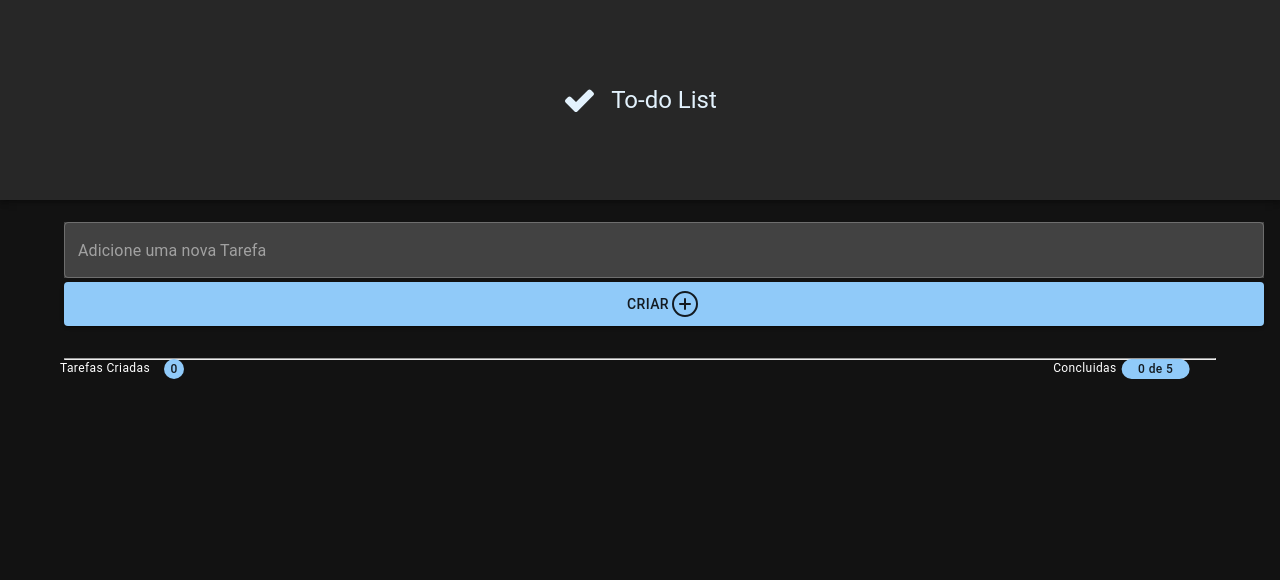
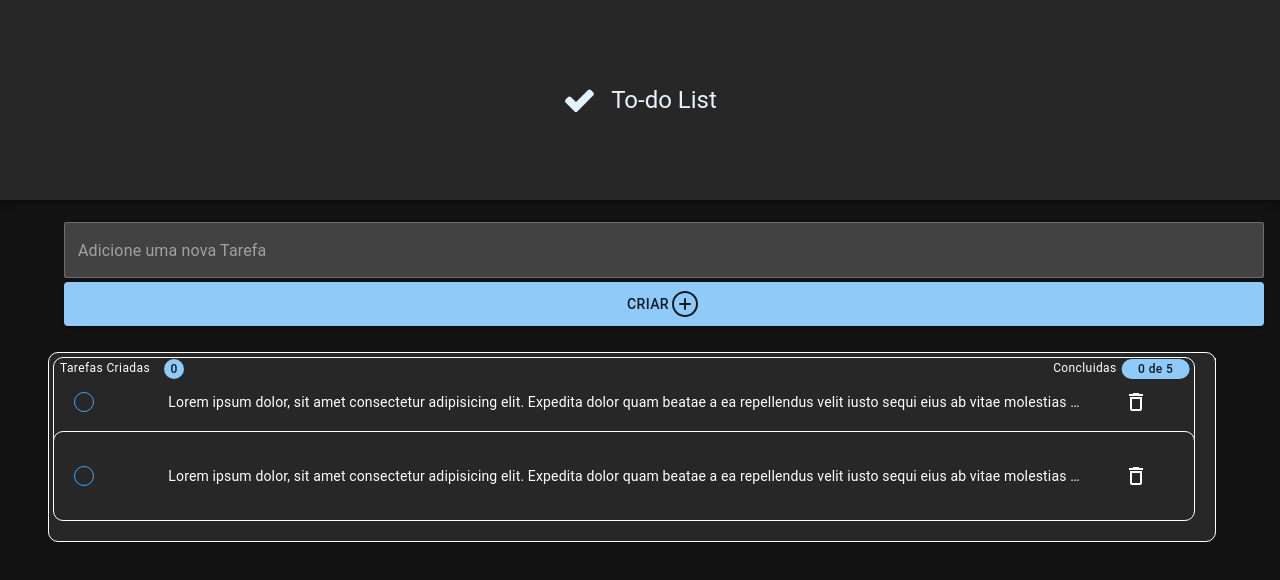
Before and after one commit to oFerrari/APP_To-do_List, a React (Vite) app: page / in a window 1280 px wide. Shown: the top 580 px of the page. Built offline with nearby package versions, Linux system fonts and the light colour scheme; data requests are answered from the project's data file.

Commit message:
⚡️ Subindo projeto

```diff
--- a/db.json
+++ b/db.json
@@ -2,12 +2,12 @@
     "tasks": [
         {
             "id":1,
-            "description" : "Tarefa 1",
+            "description" : "Lorem ipsum dolor, sit amet consectetur adipisicing elit. Expedita dolor quam beatae a ea repellendus velit iusto sequi eius ab vitae molestias autem illum ut alias, aspernatur tenetur perspiciatis odit.",
             "done" : false
         },
         {
             "id":2,
-            "description" : "Tarefa 2",
+            "description" : "Lorem ipsum dolor, sit amet consectetur adipisicing elit. Expedita dolor quam beatae a ea repellendus velit iusto sequi eius ab vitae molestias autem illum ut alias, aspernatur tenetur perspiciatis odit.",
             "done" : true
         }
     ]
--- a/src/components/CardList/index.tsx
+++ b/src/components/CardList/index.tsx
@@ -1,22 +1,40 @@
-import { Checkbox, Grid, IconButton, Typography } from "@mui/material";
-import DeleteOutlinedIcon from '@mui/icons-material/DeleteForeverSharp';
+import { Grid, IconButton, Typography } from "@mui/material";
 import CheckButton from "../CheckButton";
 import { Task } from "../../Types";
+import DeleteOutlinedIcon from '@mui/icons-material/DeleteOutlined';
 
-type TasksProps ={
-    tasks : Task[],
-    inputValue: string;
+type TasksProps = {
+    tasks: Task[],
 }
 
-export function CardList({tasks}: TasksProps) {
+export function CardList({ tasks }: TasksProps) {
 
     return (
         <>
+
+
+            <Grid container spacing={2} sx={{
+                padding: '20px',
+                border: '1px solid #fff',
+                background: '#272727',
+                borderRadius: '10px',
+                paddingBottom: '20px'
+            }}>
+
+
+
+
+
+
+
+
             {tasks.map((task) => (
                 <Grid container wrap="nowrap" spacing={2} sx={{
                     padding: '20px',
-                background:'#272727',
-                borderRadius:'10px'
+                    border: '1px solid #fff',
+                    background: '#272727',
+                    borderRadius: '10px',
+                    paddingBottom: '20px'
                 }}>
                     <Grid container wrap="nowrap" spacing={4} alignItems="center">
 
@@ -45,6 +63,7 @@ export function CardList({tasks}: TasksProps) {
 
                 </Grid>
             ))}
+ </Grid>
         </>
     )
 }
--- a/src/pages/Home/index.tsx
+++ b/src/pages/Home/index.tsx
@@ -1,4 +1,4 @@
-import { AppBar, Badge, Button,Container, Grid, TextField, Toolbar, Typography, colors, useTheme } from "@mui/material";
+import { AppBar, Badge, Button, CircularProgress, Container, Grid, TextField, Toolbar, Typography, colors, useTheme } from "@mui/material";
 import CssBaseline from '@mui/material/CssBaseline';
 import { CheckFat, PlusCircle } from "@phosphor-icons/react";
 
@@ -7,6 +7,7 @@ import { CheckFat, PlusCircle } from "@phosphor-icons/react";
 import { ChangeEvent, useEffect, useState } from "react";
 import { CardList } from "../../components/CardList";
 import { Task } from "../../Types";
+import { getAll } from "../../services/api";
 
 //import { Dados } from "../../services/api";
 
@@ -14,13 +15,19 @@ export function Home() {
 
     //const theme = useTheme()
     const [tasks, setTasks] = useState<Task[]>([])
+    const [isLoading, setIsLoading] = useState<Boolean>(false)
     const [inputValue, setInputValue] = useState('');
 
     useEffect(() => {
-
+        async function listTasks() {
+            setIsLoading(true)
+            setTasks(await getAll())
+            setIsLoading(false)
+        }
+        listTasks()
     }, [])
 
-    const handleInputChange = (event:ChangeEvent<HTMLInputElement>) => {
+    const handleInputChange = (event: ChangeEvent<HTMLInputElement>) => {
         setInputValue(event.target.value);
     };
 
@@ -30,7 +37,7 @@ export function Home() {
             description: inputValue,
             done: false,
         };
-        setTasks((prevTasks:Task[]) => [...prevTasks, newTask]);
+        setTasks((prevTasks: Task[]) => [...prevTasks, newTask]);
         setInputValue('');
     };
 
@@ -124,17 +131,19 @@ export function Home() {
 
 
                 <article>
-
-                </article>
                     <Container maxWidth="lg" sx={{ paddingTop: '100px', paddingBottom: '20px' }}>
                         <hr />
 
-                    <CardList tasks={[]} inputValue={inputValue}/>
+                        {isLoading ? (
+                            <CircularProgress />
+                        ) : (
+
+                        <CardList tasks={tasks} />
+
+                        )}
 
                     </Container>
-
-
-
+                </article>
 
 
             </main>
--- a/src/services/api.ts
+++ b/src/services/api.ts
@@ -2,7 +2,7 @@ import axios from 'axios'
 import { Task } from '../Types';
 
 const api = axios.create({
-    baseURL: 'https://localhost:3000',
+    baseURL: 'http://localhost:3000',
     timeout: 3000,
 });
 
```
Lines whose indentation alone changed are shown as unchanged.
